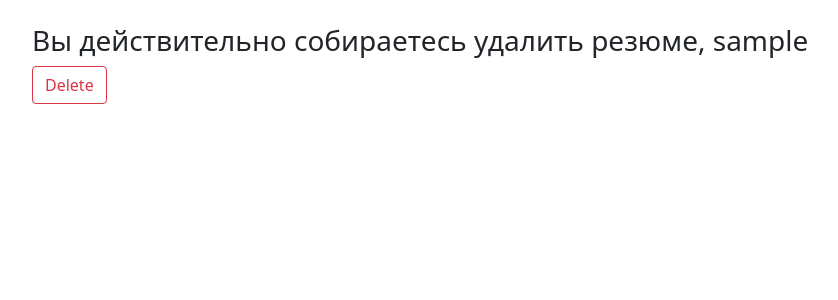
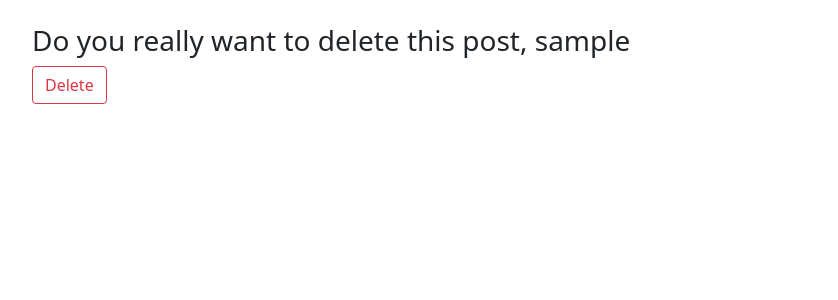
Before and after one commit to Anthonykuzmich/kuzmich_django, a Django app: page /blog/1/remove in a window 1280 px wide. Shown: the part 48-348 px from the top of the page, without its empty margins (50-888 px from the left). Run offline with Django 3.2, Linux system fonts and the light colour scheme; a user stored in the database is signed in; tables that the repository leaves empty hold one stand-in row (values such as "Sample post").

Commit message:
Student_website

```diff
--- a/student_website/templates/blog_page/blog.html
+++ b/student_website/templates/blog_page/blog.html
@@ -26,7 +26,9 @@
         {% endif %}
         <small>Published: {{ post.post_date }}</small>
         <h2>{{ post.author.first_name|title }} {{ post.author.last_name|title }}</h2>
+        {% if post.img.url %}
         <p><img class="img-fluid" src = "{{ post.image.url}}"></p>
+        {% endif %}
         <b>Sphere - </b><a href="{% url 'category' post.sphere%}"> {{ post.sphere }}</a>
           <p><b>About me:</b><br>{{ post.resume|slice:":200"|safe }}</p>
     </div>
--- a/student_website/templates/blog_page/delete_post.html
+++ b/student_website/templates/blog_page/delete_post.html
@@ -4,7 +4,7 @@
 {% if user.is_authenticated %}
     {% if user.id == post.author.id %}
 <div class = 'form-group row'>
-    <h3>Вы действительно собираетесь удалить резюме, {{ post.author}}</h3>
+    <h3>Do you really want to delete this post, {{ post.author}}</h3>
     <form method="POST">
     {% csrf_token %}
     <button class="btn btn-outline-danger">Delete</button>
```
